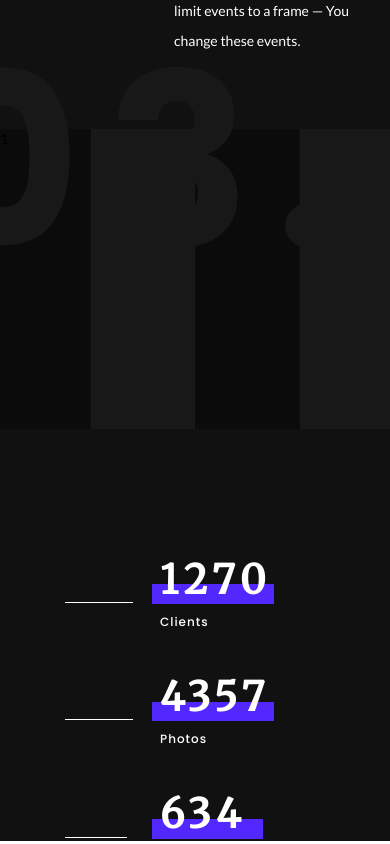
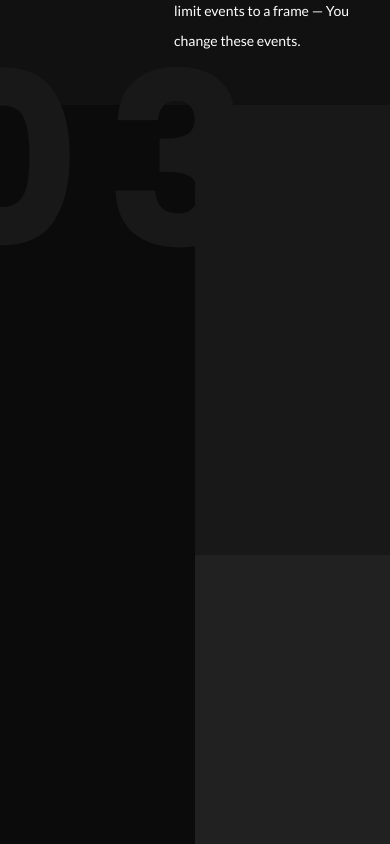
Before and after one commit to dalejodc/frontend-test, an Angular app: page / in a window 390 px wide. Shown: the part 2240-3084 px from the top of the page. Built offline with nearby package versions, Linux system fonts and the light colour scheme; a small style sheet from the web is missing.

Commit message:
Media querie to resize the section

```diff
--- a/src/app/components/my-work/my-work.component.css
+++ b/src/app/components/my-work/my-work.component.css
@@ -5,6 +5,17 @@
     background-repeat: no-repeat;
     z-index: -5;
     padding-top: 40px;
+}
+
+@media screen and (max-width: 991px) {
+    .my-work {
+        background-color: var(--light-black);
+        height: 215%;
+        min-height: 100vh;
+        background-repeat: no-repeat;
+        z-index: -5;
+        padding-top: 40px;
+    }
 }
 
 .title {
--- a/src/app/components/my-work/my-work.component.html
+++ b/src/app/components/my-work/my-work.component.html
@@ -18,24 +18,30 @@
     </figcaption>
   </figure> -->
 
-  <div class="ui four column divided grid" style="margin-top: 15%">
+  <div class="ui grid" style="margin-top: 9%">
     <div class="stretched row">
-      <div class="dark-black column">
-        <div style="height: 300px;">
-          1
+      <div class="dark-black eight wide mobile eight wide tablet four wide computer column">
+        <div style="height: 450px;">
+
         </div>
       </div>
-      <div class="dark-black-2 column">
+      <div class="dark-black-2 eight wide mobile eight wide tablet four wide computer column">
 
       </div>
-      <div class="dark-black column">
+      <div class="dark-black eight wide mobile eight wide tablet four wide computer column">
+        <div style="height: 450px;">
 
         </div>
-      <div class="dark-black-2 column">
+      </div>
+      <div class="dark-black-3 eight wide mobile eight wide tablet four wide computer column">
+        <div style="height: 450px;">
+
+        </div>
 
       </div>
     </div>
   </div>
+
 
     <div class="ui grid left aligned" style="margin-top: 50px">
       <div class=" two wide computer column"></div>
@@ -51,4 +57,5 @@
       </div>
       <div class=" two wide computer column"></div>
     </div>
+
 </div>
--- a/src/styles.css
+++ b/src/styles.css
@@ -5,6 +5,7 @@
 :root {
     --dark-black: #0B0B0B;
     --dark-black-2: #181818;
+    --dark-black-3: #212121;
     --light-black: #111111;
     --violet: #5328fe;
 }
@@ -20,6 +21,10 @@
     background-color: var(--dark-black-2) !important;
 }
 
+.dark-black-3 {
+    background-color: var(--dark-black-3) !important;
+}
+
 .white-text {
     color: white !important;
 }
```
Lines whose indentation alone changed are shown as unchanged.
